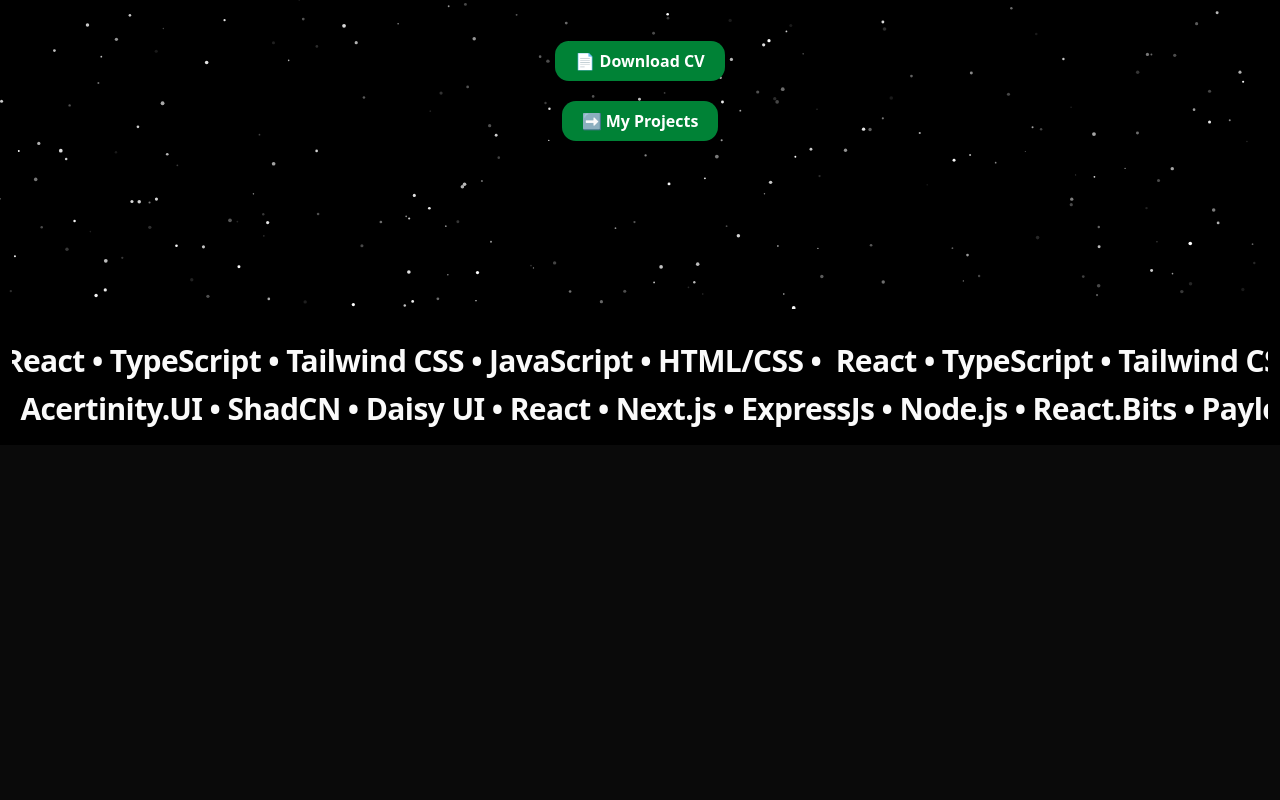
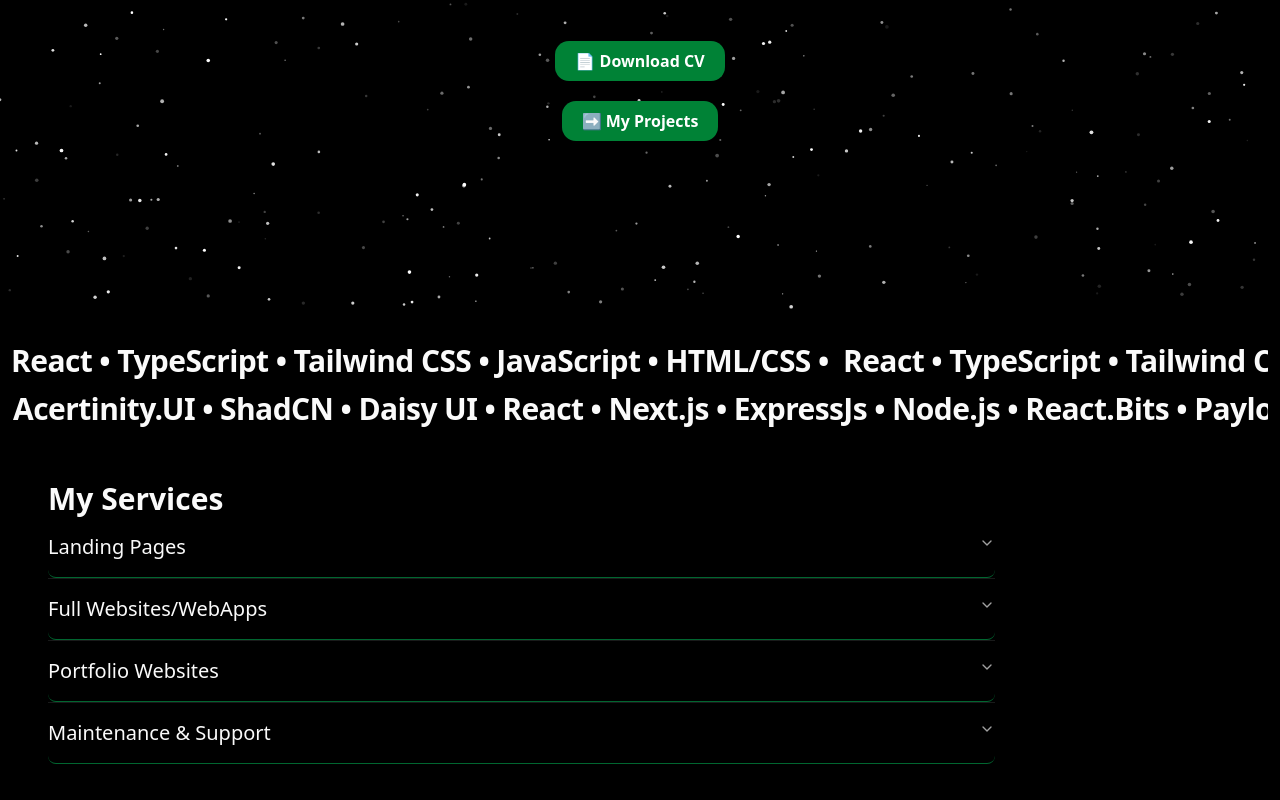
Before and after one commit to OlajuwonX/PhantomDev, a React (Vite) app: page / in a window 1280 px wide. Shown: the part 383-1183 px from the top of the page. Before the commit the page ends 828 px from the top, so only its background shows below. Built offline with nearby package versions, Linux system fonts and the light colour scheme.

Commit message:
my services done

```diff
--- a/package.json
+++ b/package.json
@@ -10,6 +10,7 @@
     "preview": "vite preview"
   },
   "dependencies": {
+    "@radix-ui/react-accordion": "^1.2.12",
     "@radix-ui/react-slot": "^1.2.3",
     "@tailwindcss/vite": "^4.1.13",
     "@tsparticles/engine": "^3.9.1",
--- a/src/Pages/home.tsx
+++ b/src/Pages/home.tsx
@@ -1,11 +1,13 @@
 import Hero from '../components/hero'
 import TechStack from "../components/tech.stack";
+import FAQ from "../components/FAQ";
 
 const Home = () => {
     return (
         <div>
             <Hero />
             <TechStack />
+            <FAQ />
         </div>
     )
 }
--- /dev/null
+++ b/src/components/FAQ.tsx
@@ -0,0 +1,37 @@
+import {Accordion, AccordionContent, AccordionItem, AccordionTrigger} from "./ui/accordion"
+import {ServicesData} from "../data/data";
+
+const Faq = () => {
+    return (
+        <div className="py-7 px-8 lg:py-9 lg:px-12 bg-white dark:bg-black">
+            <p className="text-2xl lg:text-3xl font-semibold md:font-bold lg:font-bold">My Services</p>
+            <Accordion
+                type="single"
+                collapsible
+                className="w-full md:w-[60%] lg:w-[80%]"
+            >
+                {ServicesData.map(({id, name, description, listHeader, list}) => (
+                <AccordionItem value={String(id)}>
+                            <AccordionTrigger className="text-xl border-b-1">{name}</AccordionTrigger>
+                            <AccordionContent className="flex flex-col gap-2 mt-[4px]">
+                                <p className="text-sm md:text-[16px] lg:text-[17px]">
+                                    {description}
+                                </p>
+                                <h3 className="text-sm md:text-[16px] lg:text-[17px] font-semibold">
+                                    {listHeader}
+                                </h3>
+                                <ul className="list-item">
+                                {list.map((item, index) =>(
+                                    <li key={index}
+                                    className="pb-[5px] list-item text-sm md:text-[16px] lg:text-[17px]"
+                                    >{item}</li>
+                                ))}
+                                </ul>
+                            </AccordionContent>
+                </AccordionItem>
+                ))}
+            </Accordion>
+        </div>
+    )
+}
+export default Faq
--- /dev/null
+++ b/src/components/ui/accordion.tsx
@@ -0,0 +1,69 @@
+
+import * as React from "react"
+import * as AccordionPrimitive from "@radix-ui/react-accordion"
+import { ChevronDownIcon } from "lucide-react"
+
+import { cn } from "../../lib/utils"
+
+function Accordion({
+                       ...props
+                   }: React.ComponentProps<typeof AccordionPrimitive.Root>) {
+    return <AccordionPrimitive.Root data-slot="accordion" {...props} />
+}
+
+function AccordionItem({
+                           className,
+                           ...props
+                       }: React.ComponentProps<typeof AccordionPrimitive.Item>) {
+    return (
+        <AccordionPrimitive.Item
+            data-slot="accordion-item"
+            className={cn("border-b last:border-b-0", className)}
+            {...props}
+        />
+    )
+}
+
+function AccordionTrigger({
+                              className,
+                              children,
+                              ...props
+                          }: React.ComponentProps<typeof AccordionPrimitive.Trigger>) {
+    return (
+        <AccordionPrimitive.Header className="flex">
+            <AccordionPrimitive.Trigger
+                data-slot="accordion-trigger"
+                className={cn(
+                    "border-b-green-800 focus-visible:ring/50 flex flex-1 items-start" +
+                    " justify-between" +
+                    " gap-4 rounded-md py-4 text-left text-sm font-medium transition-all outline-none" +
+                    " hover:scale-[1.01] cursor-pointer" +
+                    " focus-visible:ring-[3px] disabled:pointer-events-none disabled:opacity-50 [&[data-state=open]>svg]:rotate-180",
+                    className
+                )}
+                {...props}
+            >
+                {children}
+                <ChevronDownIcon className="text-muted-foreground pointer-events-none size-4 shrink-0 translate-y-0.5 transition-transform duration-200" />
+            </AccordionPrimitive.Trigger>
+        </AccordionPrimitive.Header>
+    )
+}
+
+function AccordionContent({
+                              className,
+                              children,
+                              ...props
+                          }: React.ComponentProps<typeof AccordionPrimitive.Content>) {
+    return (
+        <AccordionPrimitive.Content
+            data-slot="accordion-content"
+            className="data-[state=closed]:animate-accordion-up data-[state=open]:animate-accordion-down overflow-hidden text-sm"
+            {...props}
+        >
+            <div className={cn("pt-0 pb-4", className)}>{children}</div>
+        </AccordionPrimitive.Content>
+    )
+}
+
+export { Accordion, AccordionItem, AccordionTrigger, AccordionContent }
--- a/src/data/data.ts
+++ b/src/data/data.ts
@@ -20,3 +20,59 @@
         path: "/contact",
     }
 ]
+
+export const ServicesData = [
+    {
+        id: 1,
+        name: "Landing Pages",
+        description: "I craft beautiful, conversion-focused landing pages tailored to match each brand’s identity" +
+            " and the client’s goals. A landing page is designed to capture attention, deliver value quickly, and drive action.",
+        listHeader: 'What it does for a brand:',
+        list: [
+            "Establishes a strong first impression.",
+            "Showcases your brand’s unique value.",
+            "Builds trust through clarity and design.",
+            "Increases conversions and engagement."
+        ]
+    },
+    {
+        id: 2,
+        name: "Full Websites/WebApps",
+        description: "I build complete, multi-page websites tailored to your brand and audience, ensuring every page is aligned with your goals. From design to functionality, each feature is crafted to suit your specific needs, whether it’s selling products, sharing content, or managing users.",
+        listHeader: 'What It Includes:',
+        list: [
+            "E-Commerce Stores – product catalogs, shopping carts, payment integration.",
+            "Blogs & Content Platforms – articles, categories, tags, comments",
+            "Business Websites – services, portfolios, testimonials, contact forms.",
+            "Analytics, SEO optimization, and integrations with third-party tools.",
+            "Admin panel for managing content, products, or users."
+        ]
+    },
+    {
+        id: 3,
+        name: "Portfolio Websites",
+        description: "Showcase your work, achievements, and skills in a sleek and professional way. Perfect for creatives, freelancers, and businesses that want to make an impression online.",
+        listHeader: 'What It Includes:',
+        list: [
+            "Custom design tailored to your personal or business brand.",
+            "Project galleries with images, videos, or case studies.",
+            "About sections, services, testimonials, and contact forms.",
+            "SEO-friendly setup for visibility.",
+            "Integration with LinkedIn, Behance, GitHub, or other platforms.",
+        ]
+    },
+    {
+        id: 4,
+        name: "Maintenance & Support",
+        description:
+            "I provide ongoing support to keep your site fast, secure, and up-to-date. This ensures your online presence stays relevant and functional.",
+        listHeader: "What It Covers:",
+        list: [
+            "Bug fixes and troubleshooting.",
+            "Content and product updates.",
+            "Regular backups and security patches.",
+            "Performance optimization (speed & SEO).",
+            "Integration of new features when needed.",
+        ],
+    },
+]
```
Also changed, not shown: 1 other file (tests, documents, lock files or other folders).
